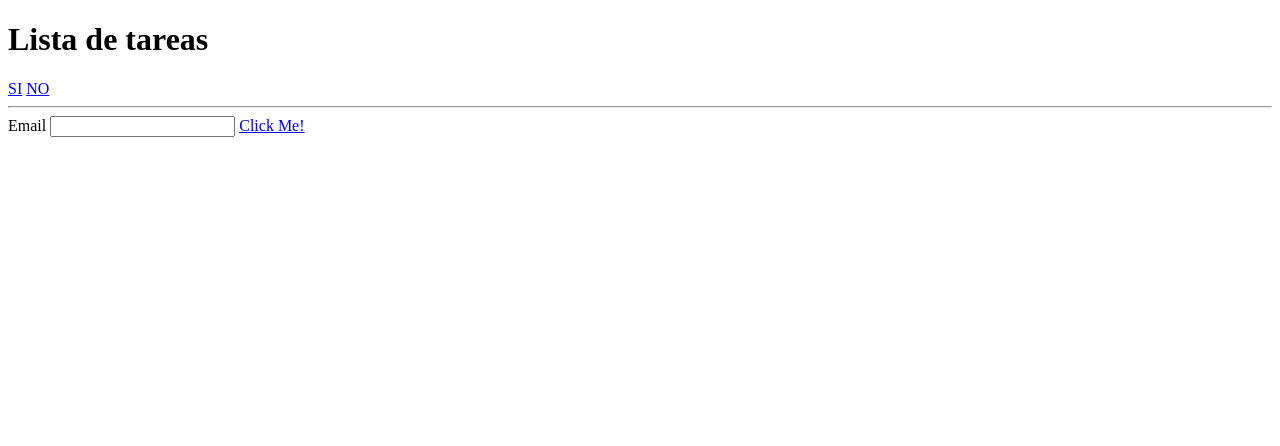
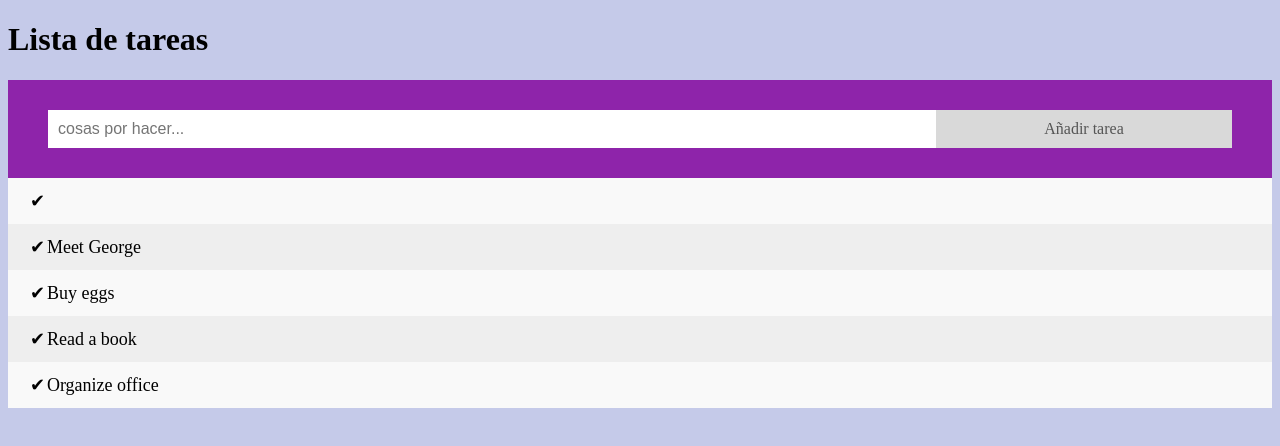
Before and after one commit to chinchillapsico/lista-tareas, a plain HTML site: page index.html in a window 1280 px wide. Drawn offline with Linux system fonts and the light colour scheme.

Commit message:
modificaciones agregadas

```diff
--- /dev/null
+++ b/css/estilo.css
@@ -0,0 +1,121 @@
+/* Include the padding and border in an element's total width and height */
+* {
+    box-sizing: border-box;
+}
+
+/* Remueve los puntos de la lista*/
+ul {
+    margin: 0;
+    padding: 0;
+}
+
+/* Style the list items */
+ul li {
+    cursor: pointer;
+    position: relative;
+    padding: 12px 8px 12px 40px;
+    background: #eee;
+    font-size: 18px; /*tamaño letra lista*/
+
+
+    /* make the list items unselectable */
+    -webkit-user-select: none;
+    -moz-user-select: none;
+    -ms-user-select: none;
+    user-select: none;
+}
+
+/* Set all odd list items to a different color (zebra-stripes) */
+ul li:nth-child(odd) {
+    background: #f9f9f9;
+}
+
+/* Darker background-color on hover */
+ul li:hover {
+    background: #ddd;
+}
+
+/* When clicked on, add a background color and strike out text */
+ul li.checked {
+    background: #888;
+    color: #fff;
+    text-decoration: line-through;
+}
+
+/* Add a "checked" mark when clicked on */
+ul li.checked::before {
+    content: '';
+    position: absolute;
+    border-color: #fff;
+    border-style: solid;
+    border-width: 0 2px 2px 0;
+    top: 10px;
+    left: 16px;
+    transform: rotate(45deg);
+    height: 15px;
+    width: 7px;
+}
+
+/* Style the close button */
+.close {
+    position: absolute;
+    right: 0;
+    top: 0;
+    padding: 12px 16px 12px 16px
+}
+
+.close:hover {
+    background-color: #f44336;
+    color: white;
+}
+
+/* estilo de header */
+.header {
+    background-color: #8E24AA;
+    padding: 30px 40px;
+    color: #00E5FF;
+    text-align: center;
+}
+
+/* Clear floats after the header */
+.header:after {
+    content: "";
+    display: table;
+    clear: both;
+}
+
+/* estilo del  input */
+input {
+    border: none;
+    width: 75%;
+    padding: 10px;
+    float: left;
+    font-size: 16px;
+}
+
+/* estilo del botón para agregar tareas */
+.addBtn {
+    padding: 10px;
+    width: 25%;
+    background: #d9d9d9;
+    color: #555;
+    float: left;
+    text-align: center;
+    font-size: 16px;
+    cursor: pointer;
+    transition: 0.3s;
+}
+/*estilo del botón cuando se hace click*/
+.addBtn:hover {
+    background-color: #CE93D8;
+}
+body {
+background-color: #C5CAE9;
+
+  }
+  li:before
+{
+    content: '✔';
+    margin-left: -1em;
+    margin-right: .100em;
+}
--- a/index.html
+++ b/index.html
@@ -3,29 +3,27 @@
 <head>
 	<meta charset="UTF-8">
 	<title>Lista de tareas</title>
+	<link rel="stylesheet" href="css/estilo.css">
+  <link href="https://fonts.googleapis.com/css?family=Kaushan+Script" rel="stylesheet">
 </head>
 <body>
 	<!-- Comentario de HTML-->
 	<h1>Lista de tareas</h1>
-	<div id="contenedor-gatos">
+	<div id="myDIV" class="header">
 
+  <input type="text" id="myInput" placeholder="cosas por hacer...">
+  <span onclick="agregarTarea()" class="addBtn">Añadir tarea</span>
+</div>
 
-	</div>
-	<a href="#" onclick="cambiarGato()">SI</a>
-	<a href="#" onclick="cambiarGato()">NO</a>
+<ul id="myUL">
+  <li></li>
+  <li>Meet George</li>
+  <li>Buy eggs</li>
+  <li>Read a book</li>
+  <li>Organize office</li>
+</ul>
 
-	<hr>
-
-	<label for="email">Email</label>
-	<input type="email" id="email">
-
-	<a href="#" id="getEmail" onclick="obtenerEmail()">
-		Click Me!
-	</a>
-
-	<div class="email-list"></div>
-
-	<script src="js/data.js"></script>
 	<script src="js/javascript.js"></script>
+	<style src="css/estilo.css"></style>
 </body>
 </html>
--- a/js/javascript.js
+++ b/js/javascript.js
@@ -70,4 +70,51 @@ var listaTareas = [
     "id": 12,
     "title": "ipsa repellendus fugit nisi",
     "completed": true
-  },
+  }];
+
+
+// Click on a close button to hide the current list item
+/*r close = document.getElementsByClassName("close");
+var i;
+for (i = 0; i < close.length; i++) {
+  close[i].onclick = function() {
+    var div = this.parentElement;
+    div.style.display = "none";
+  }
+}*/
+
+// esta función agrega un check cuando se marca una tarea (si ya está hecha)
+//document.querySelector selecciona el primer elemento y lo tacha, luego el usuario tacha el resto de tareas
+/*
+var list = document.querySelector('ul');
+list.addEventListener('click', function(ev) {
+  if (ev.target.tagName === 'LI') {
+    ev.target.classList.toggle('checked');
+  }
+}, false);*/
+
+// agregar nuevo elemento a la lista
+function agregarTarea() {
+  var li = document.createElement("li");
+  var nuevaTarea = document.getElementById("myInput").value;//variable del nuevo valor a ingresar
+  var t = document.createTextNode(nuevaTarea);//con esta variable creo un texto para agregar a la lista
+  li.appendChild(t);// agrego el nuevo elemento a  la lista con appendChild (al nodo padre)
+  if (nuevaTarea === '') { //si no se ingresa una nueva tarea genero una alerta
+    alert("¡Debes agregar una nueva tarea!");
+  } else {
+    document.getElementById("myUL").appendChild(li); //si agrega una nueva tarea esta se agrega al final de la lista
+  }
+  document.getElementById("myInput").value = "";
+
+
+
+}
+
+
+ /*cript>
+        //Escribe aquí tu código Javascript
+        var cajaDondeVoyAGuardar = document.getElementById("num_enlaces");
+        var todosLosA = document.getElementsByTagName("a");
+        var totalA = todosLosA.length;
+        cajaDondeVoyAGuardar.innerHTML  = totalA;
+    </script>*/
```
